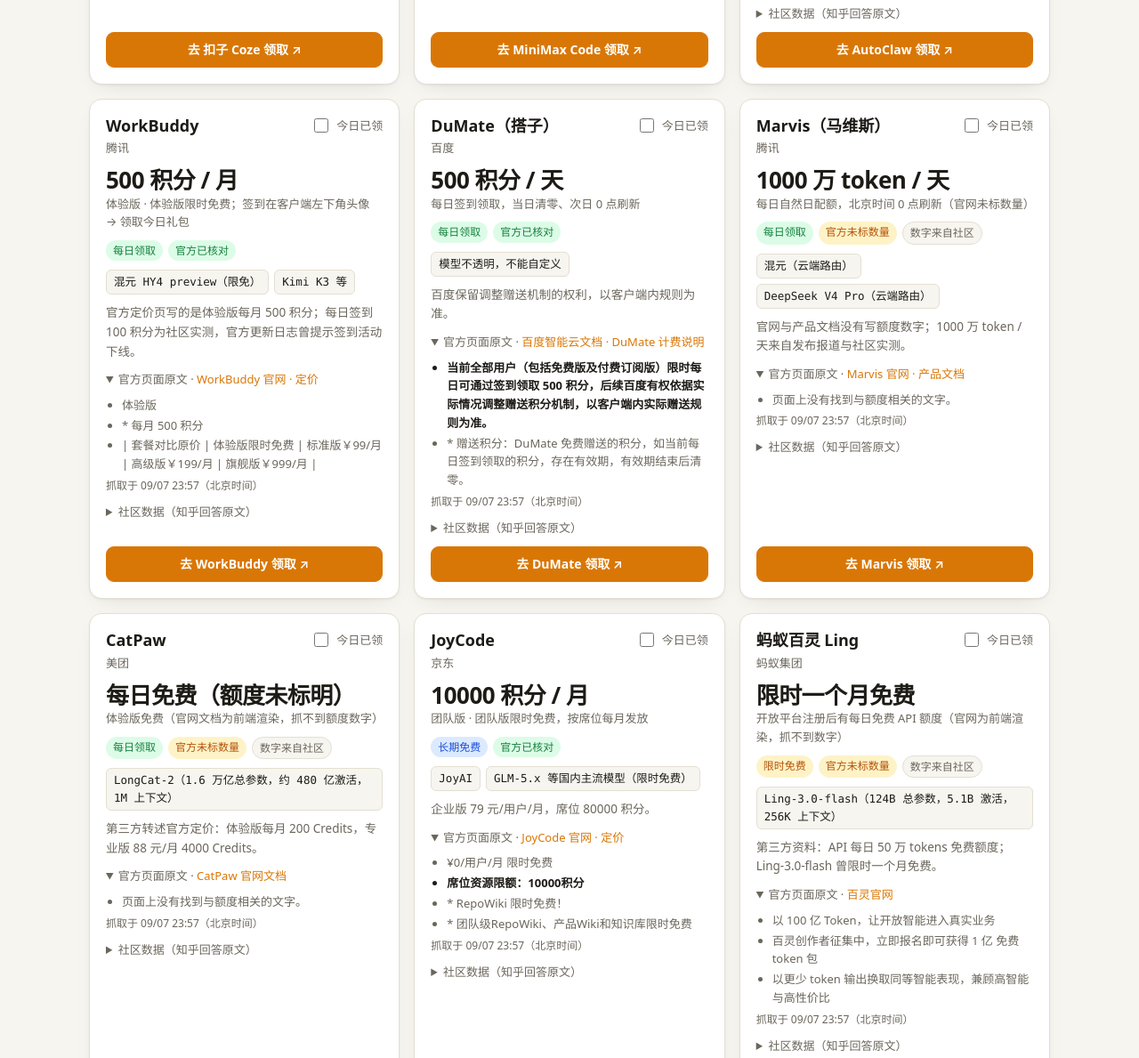
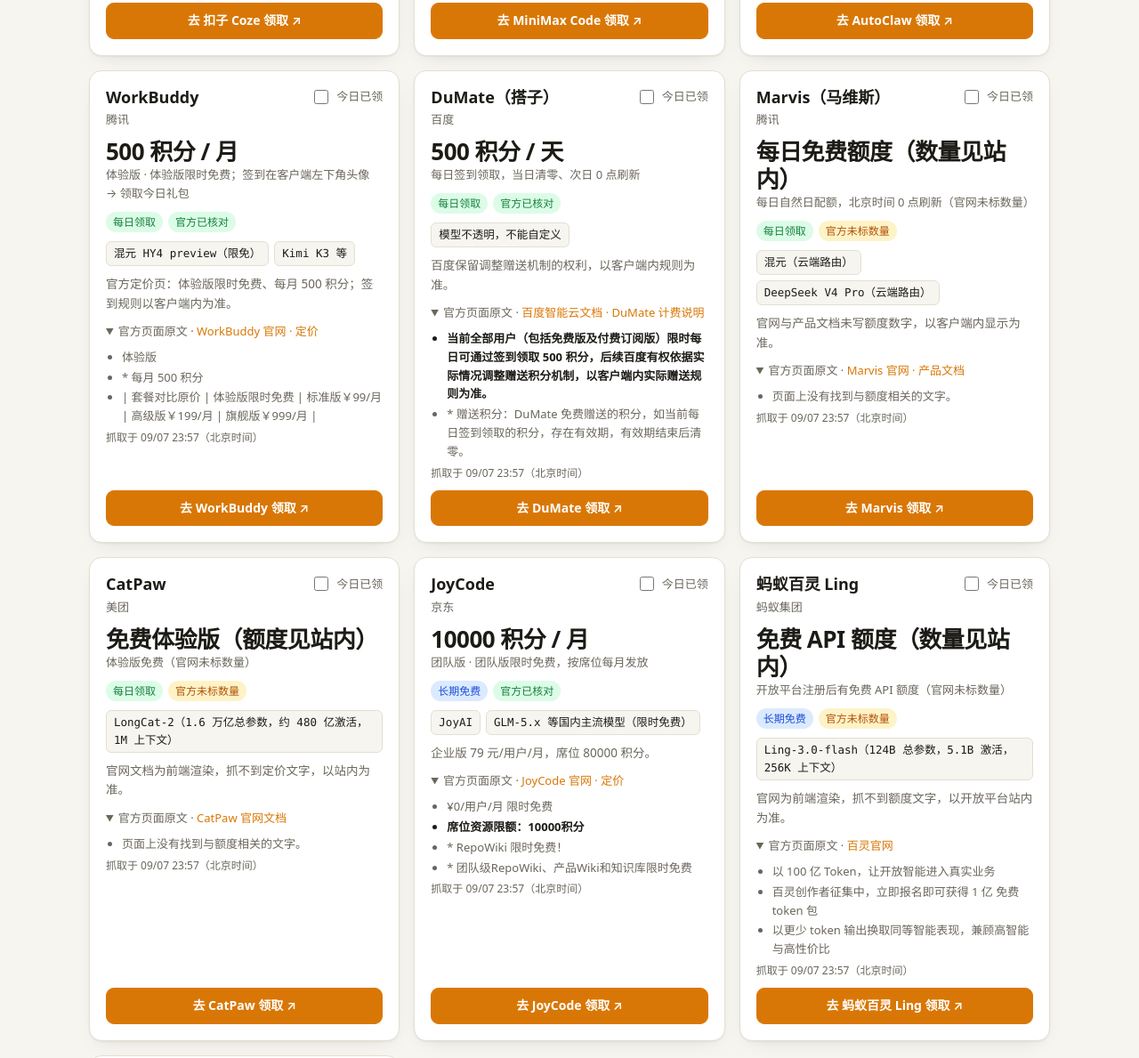
Before and after one commit to Iris-Orion/tokenegg, a plain HTML site: page index.html in a window 1280 px wide. Shown: the part 1505-2694 px from the top of the page at 89% size. Drawn offline with Linux system fonts and the light colour scheme.

Commit message:
feat: 移除全部社区（知乎）数据，仅展示官方页面抓取结果

```diff
--- a/assets/app.js
+++ b/assets/app.js
@@ -109,7 +109,7 @@
       node.dataset.id = p.id;
       $('.name', node).textContent = p.name;
       $('.company', node).textContent = p.company;
-      $('.quota-main', node).textContent = p.quota?.display || p.community?.display || '免费';
+      $('.quota-main', node).textContent = p.quota?.display || p.fallbackDisplay || '官方未标数量';
       const sub = [];
       if (p.quota?.scope) sub.push(p.quota.scope);
       if (p.claim) sub.push(p.claim);
@@ -124,7 +124,6 @@
       addBadge(p.type, typeLabel[p.type] || p.type);
       const st = off.status || 'unknown';
       addBadge(`official ${st}`, officialLabel[st] || '未同步', off.checkedAt ? `最近抓取 ${fmtBeijing(off.checkedAt)}（北京时间）` : '');
-      if (p.quotaSource === 'community') addBadge('community', '数字来自社区', '官方页面未写明数量，展示的是知乎回答里的数字');
       if (off.snippetChangedAt && off.checkedAt && off.snippetChangedAt.slice(0, 10) === off.checkedAt.slice(0, 10)) {
         addBadge('changed', '官方页面今日有变化');
       }
@@ -158,8 +157,6 @@
         const li = document.createElement('li'); li.textContent = '页面上没有找到与额度相关的文字。'; offText.appendChild(li);
       }
       $('.official-time', offBox).textContent = off.checkedAt ? `抓取于 ${fmtBeijing(off.checkedAt)}（北京时间）` : '尚未抓取';
-
-      $('.quote', node).textContent = p.community?.quote || '';
 
       const go = $('.go', node);
       go.href = p.url;
@@ -262,10 +259,6 @@
     state.meta = meta;
     loadClaims();
 
-    const src = data.community || {};
-    $('#sourceLink').href = src.url || '#';
-    $('#authorLink').href = src.authorUrl || '#';
-    $('#authorLink').textContent = src.author || '知乎回答';
     if (location.hostname.endsWith('github.io')) {
       const owner = location.hostname.split('.')[0];
       const name = location.pathname.split('/').filter(Boolean)[0];
--- a/data/platforms.json
+++ b/data/platforms.json
@@ -1,11 +1,4 @@
 {
-  "community": {
-    "title": "opencode go取消首月5刀优惠会有什么影响？大家有其他plan推荐么？",
-    "url": "https://www.zhihu.com/question/2075318872438265091/answer/2080272945654522135",
-    "author": "学写作的丧失",
-    "authorUrl": "https://www.zhihu.com/people/zombiewriter",
-    "site": "知乎"
-  },
   "platforms": [
     {
       "id": "qwenwork",
@@ -35,10 +28,6 @@
           }
         ]
       },
-      "community": {
-        "quote": "千问办公每天送100积分，蹬qwen-3.8-flash够你蹬很久。",
-        "display": "100 积分 / 天"
-      },
       "quota": {
         "amount": 100,
         "amountMax": null,
@@ -47,7 +36,6 @@
         "scope": "免费版",
         "display": "100 积分 / 天"
       },
-      "quotaSource": "official",
       "officialResult": {
         "url": "https://help.aliyun.com/zh/qwenwork/qw-personal-benefits",
         "label": "阿里云帮助中心 · 个人版权益",
@@ -75,7 +63,7 @@
         "DeepSeek V4 Flash（Trae Work）",
         "qwen-3.8-flash"
       ],
-      "notes": "官方文档为 Trae IDE 计费页；Trae Work 签到积分为 Work 专用积分，社区实测同为 150。",
+      "notes": "官方文档为 Trae IDE 计费页；免费用户每日签到 150 通用积分，会员为 200。",
       "official": {
         "label": "Trae 文档 · 套餐与计费",
         "url": "https://docs.trae.cn/ide_plans-and-billing",
@@ -92,10 +80,6 @@
           }
         ]
       },
-      "community": {
-        "quote": "traework每天签到送150积分，在work上可以蹬DS V4 FLash，在traecode上可以蹬qwen-3.8-flash。",
-        "display": "150 积分 / 天"
-      },
       "quota": {
         "amount": 150,
         "amountMax": null,
@@ -104,7 +88,6 @@
         "scope": "免费用户",
         "display": "150 积分 / 天"
       },
-      "quotaSource": "official",
       "officialResult": {
         "url": "https://docs.trae.cn/ide_plans-and-billing",
         "label": "Trae 文档 · 套餐与计费",
@@ -150,18 +133,14 @@
           }
         ]
       },
-      "community": {
-        "quote": "商汤小浣熊每天送300积分，可以蹬GLM-5.3-flash，还有免费的商汤自己的flash。",
-        "display": "300 积分 / 天"
+      "quota": {
+        "amount": null,
+        "amountMax": null,
+        "unit": "",
+        "period": "",
+        "display": "每日赠送积分（数量见站内）"
       },
-      "quotaSource": "community",
-      "quota": {
-        "amount": 300,
-        "amountMax": null,
-        "unit": "积分",
-        "period": "每天",
-        "display": "300 积分 / 天"
-      },
+      "fallbackDisplay": "每日赠送积分（数量见站内）",
       "officialResult": {
         "url": "https://office.xiaohuanxiong.com/pricing",
         "label": "办公小浣熊 · 定价页",
@@ -206,10 +185,6 @@
           }
         ]
       },
-      "community": {
-        "quote": "扣子coze每天送1500积分，也是GLM-5.3-flash。",
-        "display": "1500 积分 / 天"
-      },
       "quota": {
         "amount": 1500,
         "amountMax": null,
@@ -218,7 +193,6 @@
         "scope": "个人版",
         "display": "1500 积分 / 天"
       },
-      "quotaSource": "official",
       "officialResult": {
         "url": "https://docs.coze.cn/coze_pro_credits",
         "label": "扣子文档 · 积分",
@@ -262,10 +236,6 @@
           }
         ]
       },
-      "community": {
-        "quote": "minimaxcode每天送400-1000积分。【这个积分还能用H3】",
-        "display": "400 ~ 1000 积分 / 天"
-      },
       "quota": {
         "amount": 400,
         "amountMax": null,
@@ -274,7 +244,6 @@
         "scope": null,
         "display": "400 积分 / 天"
       },
-      "quotaSource": "official",
       "officialResult": {
         "url": "https://agent.minimaxi.com/docs/code/account/usage",
         "label": "MiniMax Agent 文档 · Token Plan 与积分",
@@ -321,18 +290,14 @@
           }
         ]
       },
-      "community": {
-        "quote": "autoclaw（智谱的）每天送100积分。",
-        "display": "100 积分 / 天"
+      "quota": {
+        "amount": null,
+        "amountMax": null,
+        "unit": "",
+        "period": "",
+        "display": "每日免费积分（数量见站内）"
       },
-      "quotaSource": "community",
-      "quota": {
-        "amount": 100,
-        "amountMax": null,
-        "unit": "积分",
-        "period": "每天",
-        "display": "100 积分 / 天"
-      },
+      "fallbackDisplay": "每日免费积分（数量见站内）",
       "officialResult": {
         "url": "https://autoglm.zhipuai.cn/autoclaw",
         "label": "AutoClaw 官网（智谱 AutoGLM 站点镜像）FAQ",
@@ -360,7 +325,7 @@
         "混元 HY4 preview（限免）",
         "Kimi K3 等"
       ],
-      "notes": "官方定价页写的是体验版每月 500 积分；每日签到 100 积分为社区实测，官方更新日志曾提示签到活动下线。",
+      "notes": "官方定价页：体验版限时免费、每月 500 积分；签到规则以客户端内为准。",
       "official": {
         "label": "WorkBuddy 官网 · 定价",
         "url": "https://www.workbuddy.cn/pricing/",
@@ -384,10 +349,6 @@
           }
         ]
       },
-      "community": {
-        "quote": "workbuddy每天送100积分。",
-        "display": "100 积分 / 天"
-      },
       "quota": {
         "amount": 500,
         "amountMax": null,
@@ -396,7 +357,6 @@
         "scope": "体验版",
         "display": "500 积分 / 月"
       },
-      "quotaSource": "official",
       "officialResult": {
         "url": "https://www.workbuddy.cn/pricing/",
         "label": "WorkBuddy 官网 · 定价",
@@ -447,10 +407,6 @@
           }
         ]
       },
-      "community": {
-        "quote": "dumate（百度）每天送500积分带抽奖【但是不知道用的啥模型，不能自定义】",
-        "display": "500 积分 / 天"
-      },
       "quota": {
         "amount": 500,
         "amountMax": null,
@@ -459,7 +415,6 @@
         "scope": null,
         "display": "500 积分 / 天"
       },
-      "quotaSource": "official",
       "officialResult": {
         "url": "https://cloud.baidu.com/doc/Dumate/s/nmnevrk0l",
         "label": "百度智能云文档 · DuMate 计费说明",
@@ -487,7 +442,7 @@
         "混元（云端路由）",
         "DeepSeek V4 Pro（云端路由）"
       ],
-      "notes": "官网与产品文档没有写额度数字；1000 万 token / 天来自发布报道与社区实测。",
+      "notes": "官网与产品文档未写额度数字，以客户端内显示为准。",
       "official": {
         "label": "Marvis 官网 · 产品文档",
         "url": "https://marvis.qq.com/docs",
@@ -506,18 +461,14 @@
           }
         ]
       },
-      "community": {
-        "quote": "mavis（腾讯的）每天送1000万token。（路由混元模型和DS V4 PRO）",
-        "display": "1000 万 token / 天"
+      "quota": {
+        "amount": null,
+        "amountMax": null,
+        "unit": "",
+        "period": "",
+        "display": "每日免费额度（数量见站内）"
       },
-      "quotaSource": "community",
-      "quota": {
-        "amount": 10000000,
-        "amountMax": null,
-        "unit": "token",
-        "period": "每天",
-        "display": "1000 万 token / 天"
-      },
+      "fallbackDisplay": "每日免费额度（数量见站内）",
       "officialResult": {
         "url": "https://marvis.qq.com/docs",
         "label": "Marvis 官网 · 产品文档",
@@ -537,11 +488,11 @@
       "company": "美团",
       "url": "https://catpaw.meituan.com",
       "type": "daily",
-      "claim": "体验版免费（官网文档为前端渲染，抓不到额度数字）",
+      "claim": "体验版免费（官网未标数量）",
       "models": [
         "LongCat-2（1.6 万亿总参数，约 480 亿激活，1M 上下文）"
       ],
-      "notes": "第三方转述官方定价：体验版每月 200 Credits，专业版 88 元/月 4000 Credits。",
+      "notes": "官网文档为前端渲染，抓不到定价文字，以站内为准。",
       "official": {
         "label": "CatPaw 官网文档",
         "url": "https://catpaw.meituan.com/docs",
@@ -561,18 +512,14 @@
           }
         ]
       },
-      "community": {
-        "quote": "catpaw（美团的）每天可以白嫖longcat-2【总参数规模1.6万亿，平均激活约480亿参数，动态范围33B~56B，原生支持1M超长上下文】。",
-        "display": "每日免费（额度未标明）"
-      },
-      "quotaSource": "community",
       "quota": {
         "amount": null,
         "amountMax": null,
         "unit": "",
         "period": "",
-        "display": "每日免费（额度未标明）"
+        "display": "免费体验版（额度见站内）"
       },
+      "fallbackDisplay": "免费体验版（额度见站内）",
       "officialResult": {
         "url": "https://catpaw.meituan.com/docs",
         "label": "CatPaw 官网文档",
@@ -615,10 +562,6 @@
           }
         ]
       },
-      "community": {
-        "quote": "joycode（京东的）可以白嫖京东的joyAI【我也不知道是啥参数】。",
-        "display": "免费（额度未标明）"
-      },
       "quota": {
         "amount": 10000,
         "amountMax": null,
@@ -627,7 +570,6 @@
         "scope": "团队版",
         "display": "10000 积分 / 月"
       },
-      "quotaSource": "official",
       "officialResult": {
         "url": "https://joycode.jd.com/pricing/",
         "label": "JoyCode 官网 · 定价",
@@ -651,12 +593,12 @@
       "name": "蚂蚁百灵 Ling",
       "company": "蚂蚁集团",
       "url": "https://ling.tbox.cn",
-      "type": "limited",
-      "claim": "开放平台注册后有每日免费 API 额度（官网为前端渲染，抓不到数字）",
+      "type": "free",
+      "claim": "开放平台注册后有免费 API 额度（官网未标数量）",
       "models": [
         "Ling-3.0-flash（124B 总参数，5.1B 激活，256K 上下文）"
       ],
-      "notes": "第三方资料：API 每日 50 万 tokens 免费额度；Ling-3.0-flash 曾限时一个月免费。",
+      "notes": "官网为前端渲染，抓不到额度文字，以开放平台站内为准。",
       "official": {
         "label": "百灵官网",
         "url": "https://www.ant-ling.com/zh/",
@@ -675,18 +617,14 @@
           }
         ]
       },
-      "community": {
-        "quote": "蚂蚁数科maas（支付宝），目前限时一个月白嫖ling-3.0-flash【124B激活5.1B上下文256K】",
-        "display": "限时一个月免费"
-      },
-      "quotaSource": "community",
       "quota": {
         "amount": null,
         "amountMax": null,
         "unit": "",
         "period": "",
-        "display": "限时一个月免费"
+        "display": "免费 API 额度（数量见站内）"
       },
+      "fallbackDisplay": "免费 API 额度（数量见站内）",
       "officialResult": {
         "url": "https://www.ant-ling.com/zh/",
         "label": "百灵官网",
@@ -734,10 +672,6 @@
           }
         ]
       },
-      "community": {
-        "quote": "腾讯的CNB，相当于腾讯的github，里面可以白嫖到十二月免费的帮你写代码的NPC。【免费的HY4，DSV4 FLASH，GLM-5.3-flash。",
-        "display": "免费至 12 月"
-      },
       "quota": {
         "amount": 500,
         "amountMax": null,
@@ -746,7 +680,6 @@
         "scope": null,
         "display": "500 credits / 月"
       },
-      "quotaSource": "official",
       "officialResult": {
         "url": "https://docs.cnb.cool/zh/pricing.html",
         "label": "CNB 文档 · 定价",
--- a/index.html
+++ b/index.html
@@ -35,7 +35,6 @@
     <section class="sync" id="syncBar" aria-live="polite">
       <span class="dot" id="syncDot"></span>
       <span id="syncText">正在加载同步状态…</span>
-      <a id="sourceLink" href="#" target="_blank" rel="noopener">社区来源（知乎回答）↗</a>
     </section>
 
     <section class="toolbar">
@@ -49,7 +48,7 @@
       <div class="toolbar-right">
         <select id="companyFilter" aria-label="按公司筛选"><option value="">全部公司</option></select>
         <select id="sortBy" aria-label="排序">
-          <option value="source">按原文顺序</option>
+          <option value="source">默认顺序</option>
           <option value="amount">按每日额度</option>
           <option value="unclaimed">未领优先</option>
         </select>
@@ -69,7 +68,7 @@
     <section class="about">
       <h2>关于</h2>
       <p>每个平台都对应一个<strong>不需要登录就能访问的官方页面</strong>（帮助中心、定价页或产品文档）。GitHub Actions 每天北京时间 00:10 抓取这些页面，摘出与免费额度相关的原文，能解析出数字的直接更新卡片上的额度，并记录页面文字的变化。</p>
-      <p>官方页面只写了「每日赠送」却没写数量、或页面是纯前端渲染抓不到文字的平台，卡片会标「官方未标数量」，数字沿用知乎用户 <a id="authorLink" href="#" target="_blank" rel="noopener">学写作的丧失</a> 回答里的社区数据，并附上官方原文供对照。以各平台站内实际显示为准。</p>
+      <p>官方页面只写了「每日赠送」却没写数量、或页面是纯前端渲染抓不到文字的平台，卡片会标「官方未标数量」，不显示任何非官方数字。一切以各平台站内实际显示为准。</p>
       <p>打卡记录只保存在你自己的浏览器里（localStorage），按北京日期自动重置。本页面不提供任何登录或代领功能。</p>
     </section>
   </main>
@@ -100,10 +99,6 @@
         <ul class="official-text"></ul>
         <p class="official-time"></p>
       </details>
-      <details class="more">
-        <summary>社区数据（知乎回答原文）</summary>
-        <blockquote class="quote"></blockquote>
-      </details>
       <a class="go btn" target="_blank" rel="noopener">去领取 ↗</a>
     </article>
   </template>
```
Also changed, not shown: scripts/sync.mjs (+10 -19 lines), 1 other file.
